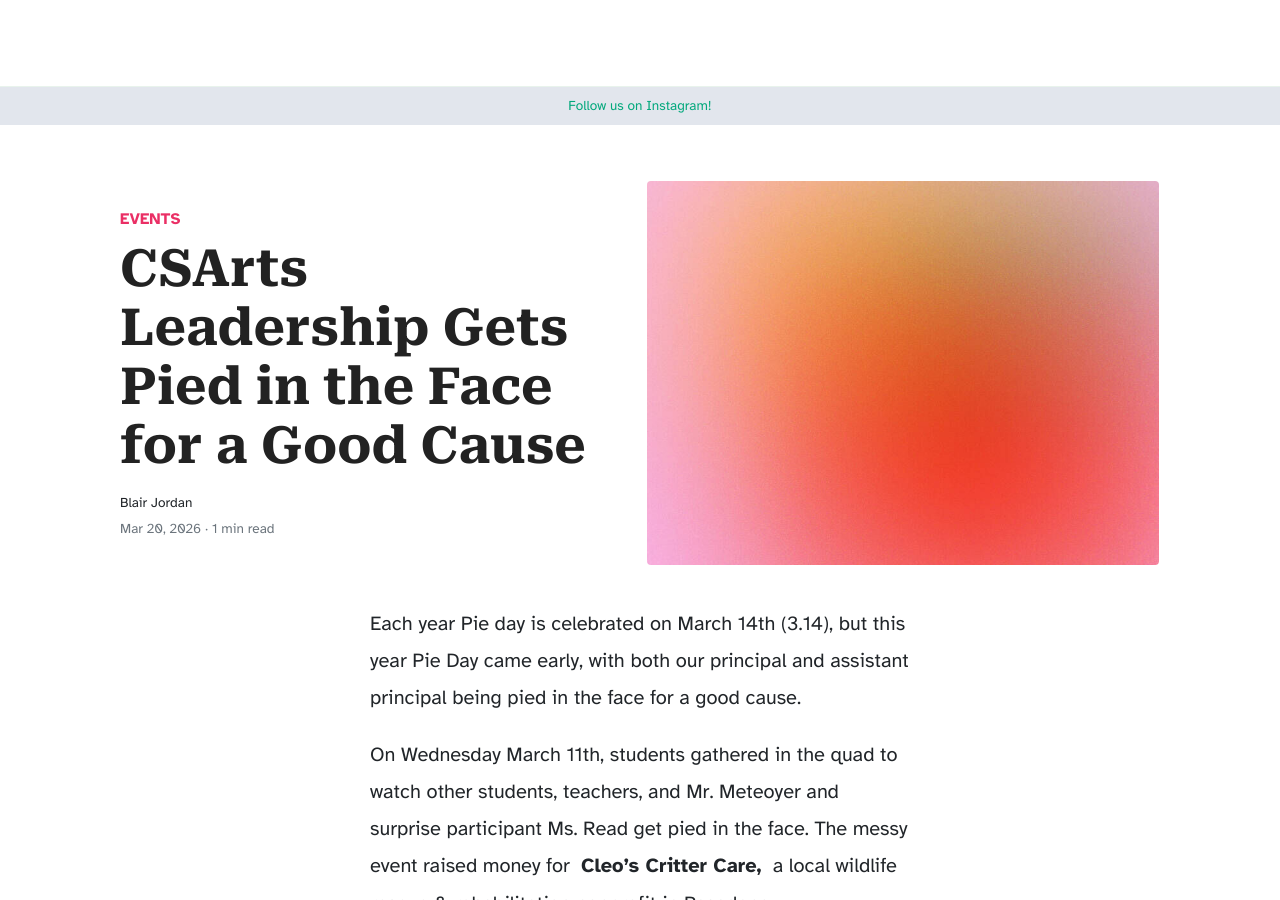
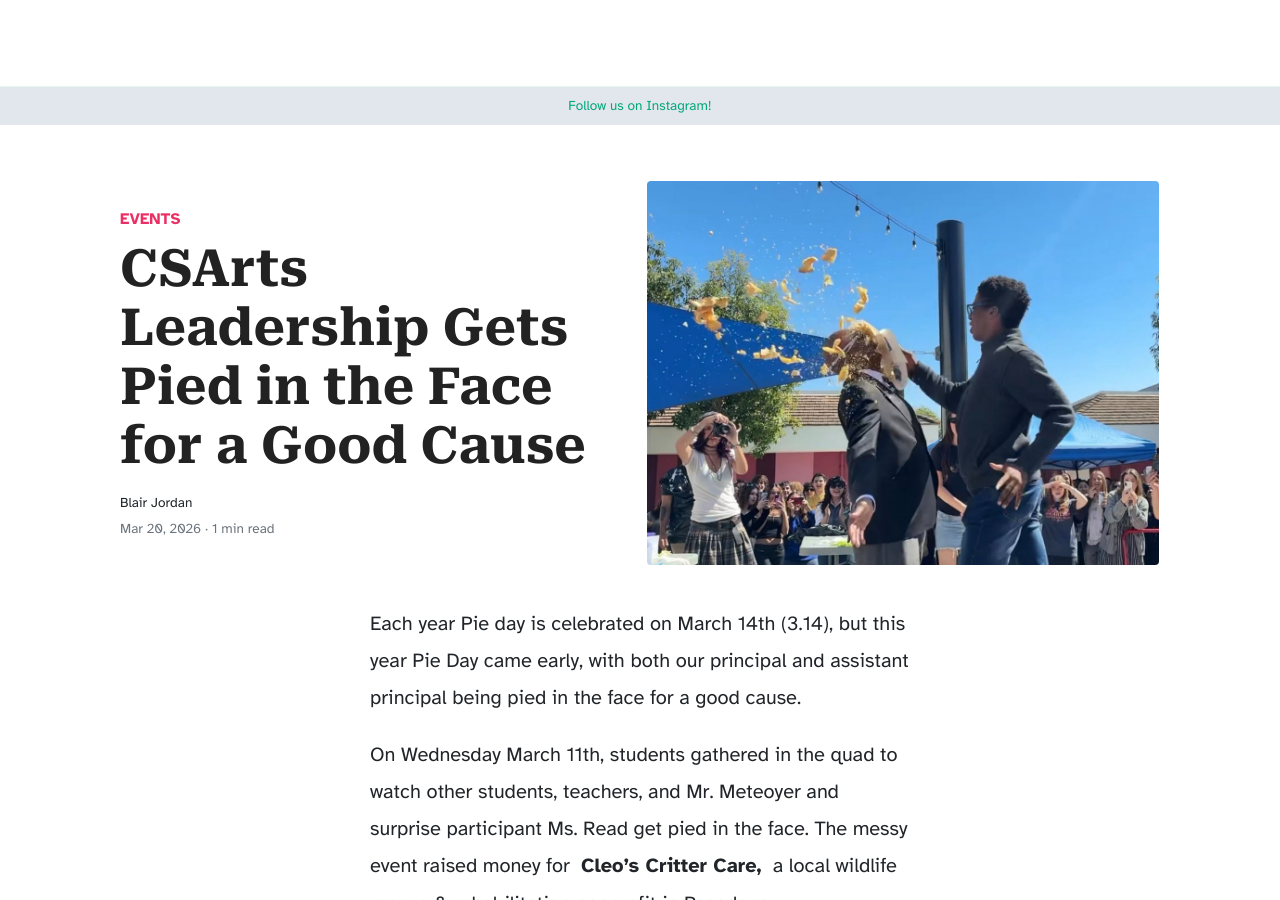
Before and after one commit to csartisan/csartisan.github.io, a Jekyll site: the page built from _posts/2026-03-19-csarts-leadership-gets-pied-in-the-face-for-a-good-cause.md, in a window 1280 px wide and 900 px high. Built offline with Jekyll 4.4.1, drawn with Linux system fonts in a browser that asks for light colours; nearby versions of some CDN libraries; comment, search, counter and statistics services are not loaded.

Commit message:
Update _posts/2026-03-19-csarts-leadership-gets-pied-in-the-face-for-a-good-cause.md (via Pages CMS)

```diff
--- a/_posts/2026-03-19-csarts-leadership-gets-pied-in-the-face-for-a-good-cause.md
+++ b/_posts/2026-03-19-csarts-leadership-gets-pied-in-the-face-for-a-good-cause.md
@@ -2,7 +2,7 @@
 title: CSArts Leadership Gets Pied in the Face for a Good Cause
 author: Blair Jordan
 categories: Events
-image: /assets/images/posts/none/7.jpg
+image: /assets/images/posts/img-7518.jpg
 date: 2026-03-20
 ---
 Each year Pie day is celebrated on March 14th (3.14), but this year Pie Day came early, with both our principal and assistant principal being pied in the face for a good cause.
```
